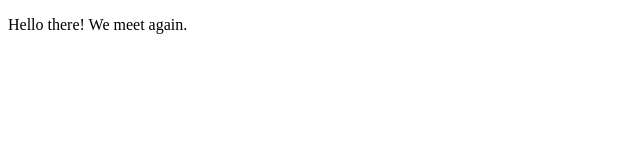
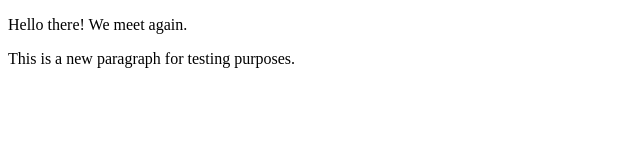
Before and after one commit to fillfillfill/stay-at-home---website, a plain HTML site: page about.html in a window 1280 px wide. Shown: the whole page, without its empty margins (0-640 px from the left). Drawn offline with Linux system fonts and the light colour scheme.

Commit message:
Added a new paragraph to the about page

```diff
--- a/about.html
+++ b/about.html
@@ -7,5 +7,6 @@
 </head>
 <body>
     <p>Hello there! We meet again.</p>
+    <p>This is a new paragraph for testing purposes.</p>
 </body>
 </html>
```
